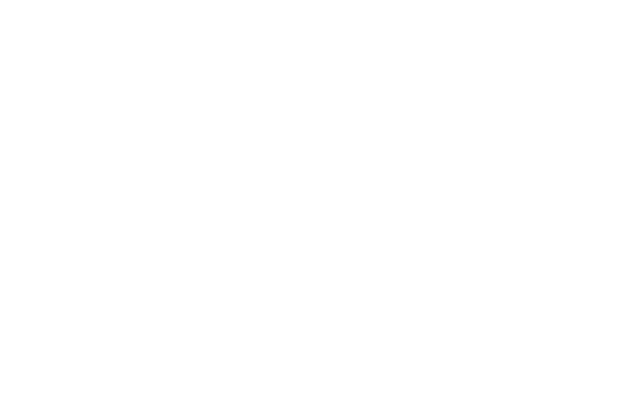
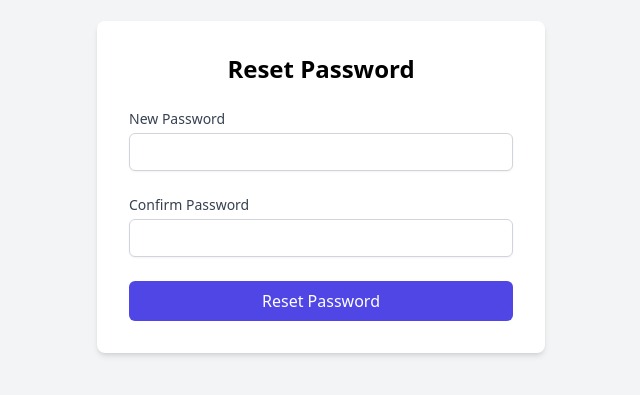
Before and after one commit to UmbrellaCrow612/ALMS, a Vue app in the folder ALMS.FrontEnd/: page /forgot-password/1 in a window 1280 px wide. Before the commit this address had no page. Shown: the part 213-608 px from the top of the page, without its empty margins (319-959 px from the left). Built offline with nearby package versions, Linux system fonts and the light colour scheme.

Commit message:
added reset password page
updated the inventory to manage lost items

```diff
--- a/ALMS.FrontEnd/src/router/index.ts
+++ b/ALMS.FrontEnd/src/router/index.ts
@@ -11,6 +11,8 @@ import SearchUsersView from '@/views/SearchUsersView.vue'
 import MyMediaView from '@/views/MyMediaView.vue'
 import ReservationView from '@/views/ReservationView.vue'
 import UserDetailsView from '@/views/UserDetailsView.vue'
+import ForgotPassword from '@/views/ForgotPassword.vue'
+import ResetPassword from '@/views/ResetPassword.vue'
 
 const isAuthenticated = () => {
 
@@ -95,6 +97,21 @@ const router = createRouter({
       props: true,
       meta: { requiresAuth: true },
     },
+    {
+      path: '/forgot-password',
+      name: 'forgot-password',
+      component: ForgotPassword,
+    },
+    {
+      path: '/forgot-password',
+      name: 'forgot-password',
+      component: ForgotPassword,
+    },
+    {
+      path: '/forgot-password/:code',
+      name: 'reset-password',
+      component: ResetPassword,
+    },
   ],
 })
 
--- /dev/null
+++ b/ALMS.FrontEnd/src/views/ForgotPassword.vue
@@ -0,0 +1,39 @@
+<template>
+  <div class="min-h-screen flex items-center justify-center bg-gray-100">
+    <div class="bg-white p-8 rounded-lg shadow-md w-full max-w-md">
+      <h2 class="text-2xl font-bold text-center mb-6">Forgot Password</h2>
+      <form @submit.prevent="sendResetLink" class="space-y-6">
+        <div>
+          <label for="email" class="block text-sm font-medium text-gray-700">Email Address</label>
+          <div class="mt-1">
+            <input
+              type="email"
+              id="email"
+              v-model="email"
+              class="appearance-none block w-full px-3 py-2 border border-gray-300 rounded-md shadow-sm placeholder-gray-400 focus:outline-none focus:ring-indigo-500 focus:border-indigo-500 sm:text-sm"
+              required
+            />
+          </div>
+        </div>
+        <button type="submit" class="w-full bg-indigo-600 text-white py-2 rounded-md hover:bg-indigo-700">Send Reset Link</button>
+      </form>
+    </div>
+  </div>
+</template>
+
+<script setup>
+import { ref } from 'vue';
+import axiosInstance from '@/plugins/axios';
+
+const email = ref('');
+
+const sendResetLink = async () => {
+  try {
+    await axiosInstance.post('/forgot-password', { email: email.value });
+    alert('A password reset link has been sent to your email.');
+  } catch (error) {
+    console.error('Failed to send reset link:', error);
+    alert('Failed to send reset link. Please try again.');
+  }
+};
+</script>
--- a/ALMS.FrontEnd/src/views/MediaDetail.vue
+++ b/ALMS.FrontEnd/src/views/MediaDetail.vue
@@ -38,12 +38,11 @@
                 :key="index"
                 class="flex items-center justify-between text-sm"
               >
-
                 <span
                   :class="history.status === 'Returned' ? 'text-emerald-600' : 'text-blue-600'"
                   class="font-medium"
                 >
-                  {{  new Date(history) }}
+                  {{ new Date(history) }}
                 </span>
               </div>
             </div>
@@ -91,6 +90,12 @@
             </div>
           </div>
 
+          <!-- Lost Item Notification -->
+          <div v-if="mediaDetails.isLost" class="bg-red-100 border border-red-400 text-red-700 px-4 py-3 rounded relative" role="alert">
+            <strong class="font-bold">This item is lost! - </strong>
+            <span class="block sm:inline">Wait for the branch librarian to put it back in stock.</span>
+          </div>
+
           <!-- Similar Items Card -->
           <div class="bg-white rounded-xl shadow-sm border border-slate-200 p-6">
             <h2 class="text-lg font-semibold mb-6 text-slate-800">Similar Items</h2>
@@ -115,14 +120,14 @@
           <div class="flex justify-end gap-4">
             <button
               @click="reserveItem"
-              :disabled="!mediaDetails.isAvailable"
+              :disabled="!mediaDetails.isAvailable || mediaDetails.isLost"
               class="px-6 py-2.5 text-sm font-medium rounded-lg transition-all duration-200 bg-emerald-50 text-emerald-600 hover:bg-emerald-100 disabled:opacity-50 disabled:cursor-not-allowed disabled:hover:bg-emerald-50 focus:outline-none focus:ring-2 focus:ring-emerald-500 focus:ring-offset-2"
             >
               Reserve
             </button>
             <button
               @click="showBorrowConfirmation"
-              :disabled="!mediaDetails.isAvailable"
+              :disabled="!mediaDetails.isAvailable || mediaDetails.isLost"
               class="px-6 py-2.5 text-sm font-medium rounded-lg transition-all duration-200 bg-blue-600 text-white hover:bg-blue-700 disabled:opacity-50 disabled:cursor-not-allowed disabled:hover:bg-blue-600 focus:outline-none focus:ring-2 focus:ring-blue-500 focus:ring-offset-2"
             >
               Borrow
@@ -195,8 +200,6 @@
     </Modal>
   </div>
 </template>
-
-
 
 <script setup>
 import { ref, onMounted, computed } from 'vue';
--- /dev/null
+++ b/ALMS.FrontEnd/src/views/ResetPassword.vue
@@ -0,0 +1,60 @@
+<template>
+  <div class="min-h-screen flex items-center justify-center bg-gray-100">
+    <div class="bg-white p-8 rounded-lg shadow-md w-full max-w-md">
+      <h2 class="text-2xl font-bold text-center mb-6">Reset Password</h2>
+      <form @submit.prevent="resetPassword" class="space-y-6">
+        <div>
+          <label for="new-password" class="block text-sm font-medium text-gray-700">New Password</label>
+          <div class="mt-1">
+            <input
+              type="password"
+              id="new-password"
+              v-model="newPassword"
+              class="appearance-none block w-full px-3 py-2 border border-gray-300 rounded-md shadow-sm placeholder-gray-400 focus:outline-none focus:ring-indigo-500 focus:border-indigo-500 sm:text-sm"
+              required
+            />
+          </div>
+        </div>
+        <div>
+          <label for="confirm-password" class="block text-sm font-medium text-gray-700">Confirm Password</label>
+          <div class="mt-1">
+            <input
+              type="password"
+              id="confirm-password"
+              v-model="confirmPassword"
+              class="appearance-none block w-full px-3 py-2 border border-gray-300 rounded-md shadow-sm placeholder-gray-400 focus:outline-none focus:ring-indigo-500 focus:border-indigo-500 sm:text-sm"
+              required
+            />
+          </div>
+        </div>
+        <button type="submit" class="w-full bg-indigo-600 text-white py-2 rounded-md hover:bg-indigo-700">Reset Password</button>
+      </form>
+    </div>
+  </div>
+</template>
+
+<script setup>
+import { ref } from 'vue';
+import axiosInstance from '@/plugins/axios';
+import { useRoute } from 'vue-router';
+
+const route = useRoute();
+const newPassword = ref('');
+const confirmPassword = ref('');
+
+const resetPassword = async () => {
+  if (newPassword.value !== confirmPassword.value) {
+    alert('Passwords do not match.');
+    return;
+  }
+
+  try {
+    const code = route.params.code;
+    await axiosInstance.post('/auth/reset-password', { code, newPassword: newPassword.value });
+    alert('Your password has been reset successfully.');
+  } catch (error) {
+    console.error('Failed to reset password:', error);
+    alert('Failed to reset password. Please try again.');
+  }
+};
+</script>
```
Also changed, not shown: ALMS.FrontEnd/src/views/InventoryView.vue (+21 -11 lines).
